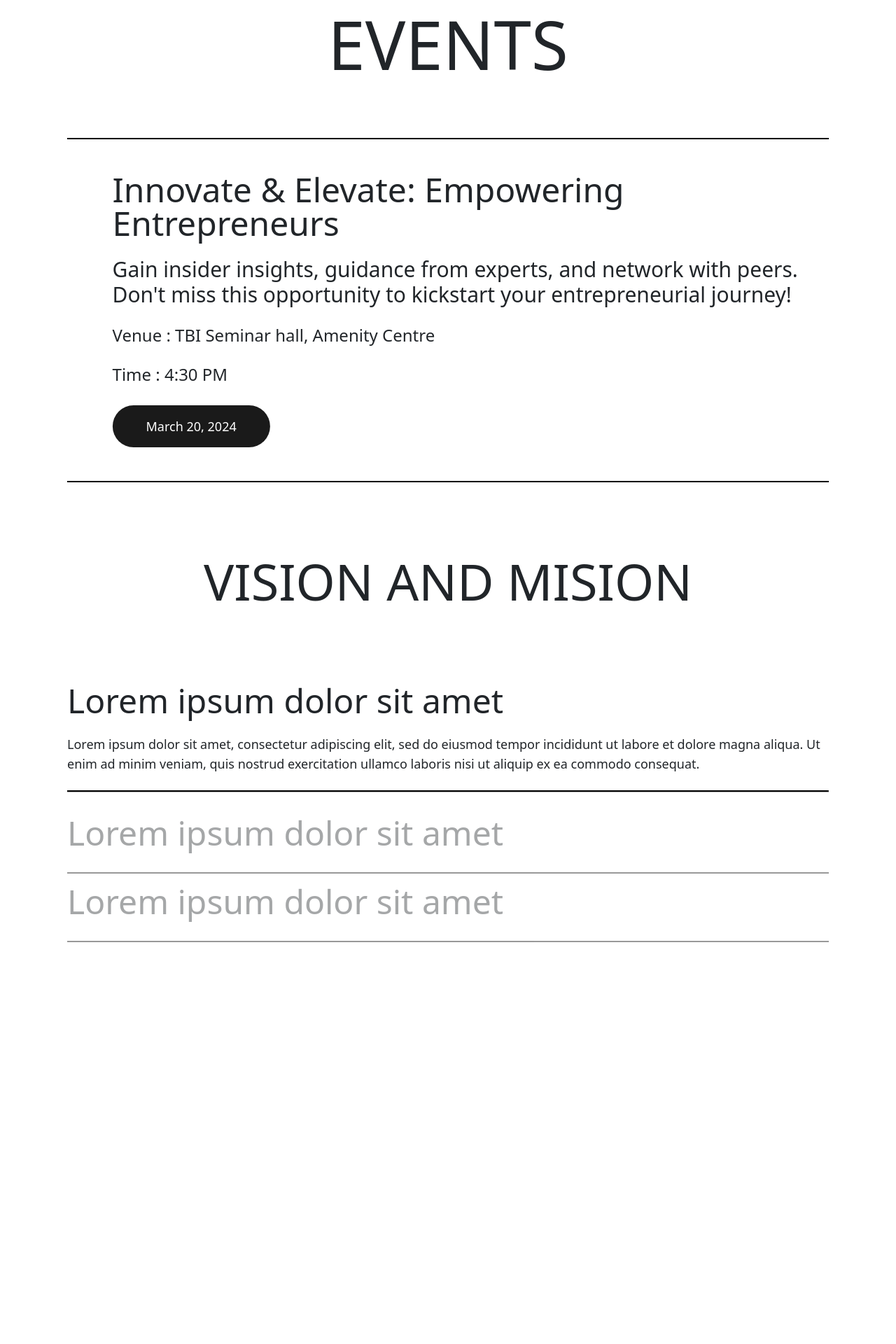
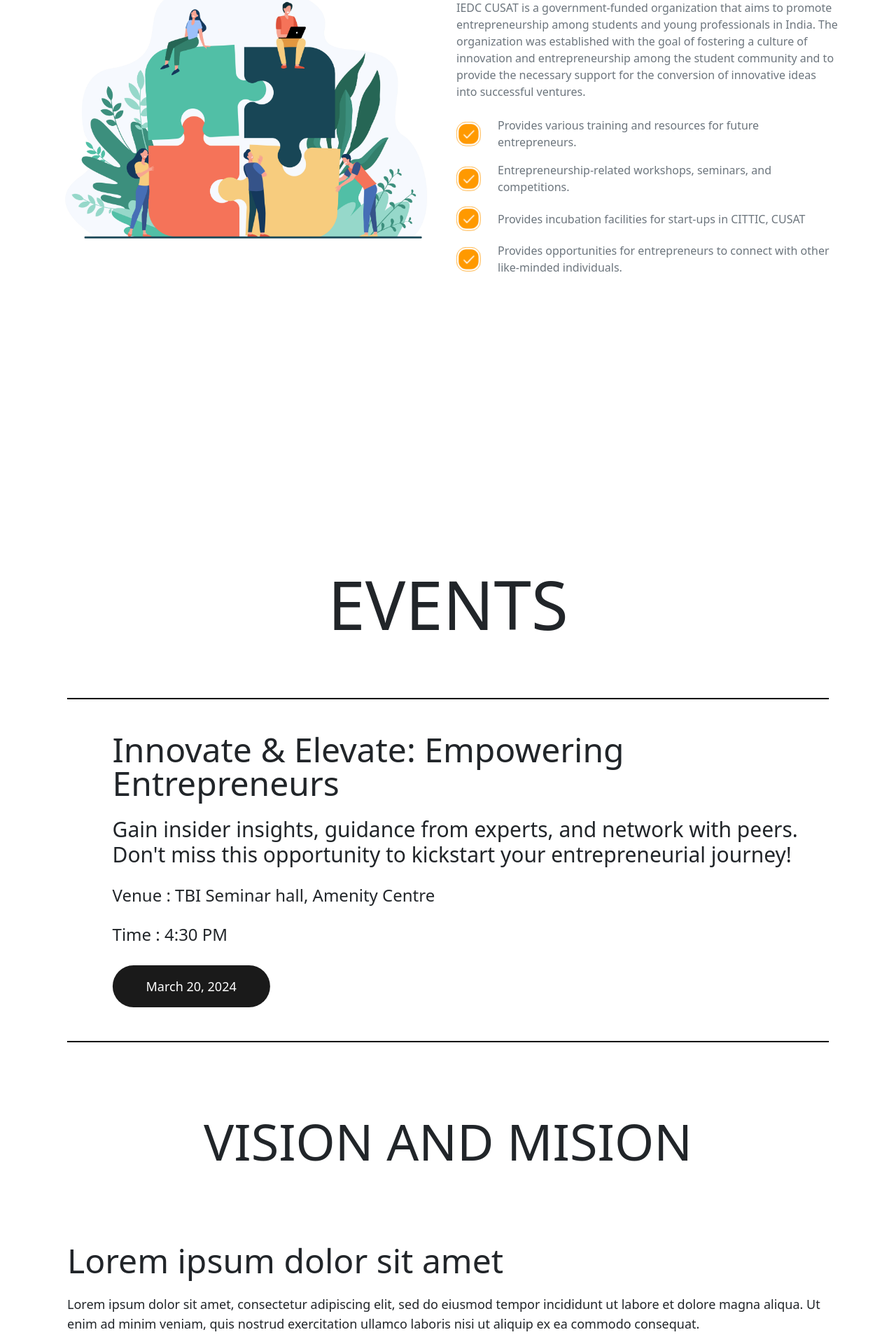
Before and after one commit to IEDC-CUSAT/iedc-website, a React (Create React App) app: page / in a window 1280 px wide. Shown: the part 1100-3020 px from the top of the page at 70% size. Before the commit the page ends 2446 px from the top, so only its background shows below. Built offline with nearby package versions, Linux system fonts and the light colour scheme.

Commit message:
About added

```diff
--- a/src/App.js
+++ b/src/App.js
@@ -1,8 +1,9 @@
 import Events from "./components/Events";
-import About from "./components/About";
+import Vision from "./components/Vision";
 import Header from "./components/Header";
 import Hero from "./components/Hero";
 import ScrollSection from "./components/ScrollSection/ScrollSection";
+import About from "./components/About";
 
 function App() {
   return (
@@ -10,8 +11,9 @@ function App() {
       <Hero />
       {/* <Header /> */}
       <ScrollSection />
+      <About />
       <Events />
-      <About />
+      <Vision />
     </div>
   );
 }
--- a/src/components/About.js
+++ b/src/components/About.js
@@ -1,140 +1,53 @@
-import React, { useState, useEffect, useRef } from 'react';
-import { motion } from 'framer-motion';
-
-
-
-const data = [
-    {
-        id: 1,
-        title: "Lorem ipsum dolor sit amet",
-        description: "Lorem ipsum dolor sit amet, consectetur adipiscing elit, sed do eiusmod tempor incididunt ut labore et dolore magna aliqua. Ut enim ad minim veniam, quis nostrud exercitation ullamco laboris nisi ut aliquip ex ea commodo consequat.",
-    },
-    {
-        id: 2,
-        title: "Lorem ipsum dolor sit amet",
-        description: "Lorem ipsum dolor sit amet, consectetur adipiscing elit, sed do eiusmod tempor incididunt ut labore et dolore magna aliqua. Ut enim ad minim veniam, quis nostrud exercitation ullamco laboris nisi ut aliquip ex ea commodo consequat.",
-    },
-    {
-        id: 3,
-        title: "Lorem ipsum dolor sit amet",
-        description: "Lorem ipsum dolor sit amet, consectetur adipiscing elit, sed do eiusmod tempor incididunt ut labore et dolore magna aliqua. Ut enim ad minim veniam, quis nostrud exercitation ullamco laboris nisi ut aliquip ex ea commodo consequat.",
-    },
-
-
-]
-
-const Card = ({ id, title, description, activeCard, onCardClick, pauseTimer, resumeTimer, time }) => {
-    const [isOpen, setIsOpen] = useState(activeCard === id);
-    const [isHovered, setIsHovered] = useState(false);
-
-    useEffect(() => {
-        setIsOpen(activeCard === id);
-    }, [activeCard, id]);
-
-    const handleHover = () => {
-        setIsHovered(true);
-        pauseTimer();
-    };
-
-    const handleHoverExit = () => {
-        setIsHovered(false);
-        resumeTimer();
-    };
-
-    return (
-        <div
-            className={`flex flex-col w-full border-opacity-40 border-black py-3 md:py-4 gap-2 cursor-pointer ${!isOpen && 'opacity-40  border-b-2'}`}
-            onMouseEnter={handleHover}
-            onMouseLeave={handleHoverExit}
-            onClick={() => onCardClick(id)}
-        >
-            <div className='grid grid-cols-9 flex-1'>
-                <p className='col-span-8 font-normal text-2xl md:text-5xl'>{title}</p>
-            </div>
-            {isOpen &&
-                <div className='grid grid-cols-10'>
-                    <p className='font-normal text-xs md:text-lg col-span-10'>{description}</p>
-                </div>
-            }
-            {isOpen &&
-                <div>
-                    <motion.div
-                        style={{ scaleX: activeCard ? 1 : 0, transformOrigin: "left" }}
-                        className='w-full h-0.5 bg-black'
-                        initial={{ scaleX: 0 }}
-                        animate={{ scaleX: isHovered ? time / 240 : activeCard ? 1 : 0 }}
-                        transition={{ duration: 6 }}
-                    />
-                    <div className='w-full h-[1px] bg-black opacity-30 mb-0.5' />
-                </div>
-            }
-        </div>
-    );
-};
+import React from 'react'
+import aboutImg from '../asssets/img/manager/about.jpg'
+import tick from '../asssets/img/manager/tick.png'
 
 const About = () => {
-    const [time, setTime] = useState(0);
-    const [activeCard, setActiveCard] = useState(1);
-    const [timerPaused, setTimerPaused] = useState(false);
-    const isMobile = window.innerWidth < 768;
+    return (
+        <section style={{minHeight : "100vh"}} className="pt-5" id="about">
+            <div className="container">
+                <div className="row">
+                    <div className="col-lg-6 pb-5"><img className="img-fluid" src={aboutImg} alt="" /></div>
+                    <div className="col-lg-6">
+                         {/* <h5 className="text-secondary">Easier decision making for</h5>  */}
+                        <p className="fs-7 fw-bold mb-2">About Us</p>
+                        <p className="mb-4 fw-medium text-secondary">
+                            IEDC CUSAT is a government-funded organization that aims to promote entrepreneurship among students and
+                            young professionals in India. The organization was established with the goal of fostering a culture of
+                            innovation and entrepreneurship among the student community and to provide the necessary support for the
+                            conversion of innovative ideas into successful ventures.<br />
+                        </p>
+                        <div className="d-flex align-items-center mb-3"> <img className="me-sm-4 me-2" src={tick}
+                            width="35" alt="tick" />
+                            <p className="fw-medium mb-0 text-secondary">Provides various training and resources for future
+                                entrepreneurs.<br /></p>
+                        </div>
+                        <div className="d-flex align-items-center mb-3"> <img className="me-sm-4 me-2" src={tick}
+                            width="35" alt="tick" />
+                            <p className="fw-medium mb-0 text-secondary">Entrepreneurship-related workshops, seminars, and competitions.
+                                <br />
+                            </p>
+                        </div>
+                        <div className="d-flex align-items-center mb-3"><img className="me-sm-4 me-2" src={tick}
+                            width="35" alt="tick" />
+                            <p className="fw-medium mb-0 text-secondary"> Provides incubation facilities for start-ups in CITTIC,
+                                CUSAT<br />
+                            </p>
+                        </div>
+                        <div className="d-flex align-items-center mb-3"> <img className="me-sm-4 me-2" src={tick}
+                            width="35" alt="tick" />
+                            <p className="fw-medium mb-0 text-secondary"> Provides opportunities for entrepreneurs to connect with other
+                                like-minded individuals.<br />
+                            </p>
+                        </div>
 
-
-
-    const handleCardClick = (id) => {
-        setActiveCard(id);
-        setTime(0);
-    };
-
-    const pauseTimer = () => {
-        setTimerPaused(true);
-    };
-
-    const resumeTimer = () => {
-        setTimerPaused(false);
-    };
-
-    useEffect(() => {
-        const timer = setTimeout(() => {
-            if (!timerPaused) {
-                setActiveCard((prevActiveCard) => (prevActiveCard === data.length ? 1 : prevActiveCard + 1));
-                setTime(0);
-            }
-        }, 4000);
-
-        const interval = setInterval(() => {
-            if (!timerPaused && time < 240) {
-                setTime((prevTime) => prevTime + 1);
-            }
-        }, 1000 / 60);
-
-        return () => {
-            clearTimeout(timer);
-            clearInterval(interval);
-        };
-    }, [activeCard, timerPaused, time]);
-
-    return (
-        <div className='w-full px-6 md:px-24 pb-0 md:pb-16'>
-            <p className='w-full md:w-full font-normal text-4xl md:text-7xl !leading-tight uppercase text-center pb-10 md:pb-[70px]'>Vision and Mision</p>
-            <div className='w-full flex flex-col-reverse md:flex-row overflow-hidden gap-x-16 gap-y-6'>
-                <div className='flex md:w-full h-full flex-col my-auto'>
-                    {data.map((cardDetail) => (
-                        <Card
-                            key={cardDetail.id} // added key prop
-                            id={cardDetail.id}
-                            title={cardDetail.title}
-                            description={cardDetail.description}
-                            activeCard={activeCard}
-                            onCardClick={handleCardClick}
-                            pauseTimer={pauseTimer}
-                            resumeTimer={resumeTimer}
-                            time={time}
-                        />
-                    ))}
+                    </div>
                 </div>
             </div>
-        </div>
-    );
-};
+        {/* </div> */}
 
-export default About;
+    </section >
+  )
+}
+
+export default About
--- /dev/null
+++ b/src/components/Vision.js
@@ -0,0 +1,140 @@
+import React, { useState, useEffect, useRef } from 'react';
+import { motion } from 'framer-motion';
+
+
+
+const data = [
+    {
+        id: 1,
+        title: "Lorem ipsum dolor sit amet",
+        description: "Lorem ipsum dolor sit amet, consectetur adipiscing elit, sed do eiusmod tempor incididunt ut labore et dolore magna aliqua. Ut enim ad minim veniam, quis nostrud exercitation ullamco laboris nisi ut aliquip ex ea commodo consequat.",
+    },
+    {
+        id: 2,
+        title: "Lorem ipsum dolor sit amet",
+        description: "Lorem ipsum dolor sit amet, consectetur adipiscing elit, sed do eiusmod tempor incididunt ut labore et dolore magna aliqua. Ut enim ad minim veniam, quis nostrud exercitation ullamco laboris nisi ut aliquip ex ea commodo consequat.",
+    },
+    {
+        id: 3,
+        title: "Lorem ipsum dolor sit amet",
+        description: "Lorem ipsum dolor sit amet, consectetur adipiscing elit, sed do eiusmod tempor incididunt ut labore et dolore magna aliqua. Ut enim ad minim veniam, quis nostrud exercitation ullamco laboris nisi ut aliquip ex ea commodo consequat.",
+    },
+
+
+]
+
+const Card = ({ id, title, description, activeCard, onCardClick, pauseTimer, resumeTimer, time }) => {
+    const [isOpen, setIsOpen] = useState(activeCard === id);
+    const [isHovered, setIsHovered] = useState(false);
+
+    useEffect(() => {
+        setIsOpen(activeCard === id);
+    }, [activeCard, id]);
+
+    const handleHover = () => {
+        setIsHovered(true);
+        pauseTimer();
+    };
+
+    const handleHoverExit = () => {
+        setIsHovered(false);
+        resumeTimer();
+    };
+
+    return (
+        <div
+            className={`flex flex-col w-full border-opacity-40 border-black py-3 md:py-4 gap-2 cursor-pointer ${!isOpen && 'opacity-40  border-b-2'}`}
+            onMouseEnter={handleHover}
+            onMouseLeave={handleHoverExit}
+            onClick={() => onCardClick(id)}
+        >
+            <div className='grid grid-cols-9 flex-1'>
+                <p className='col-span-8 font-normal text-2xl md:text-5xl'>{title}</p>
+            </div>
+            {isOpen &&
+                <div className='grid grid-cols-10'>
+                    <p className='font-normal text-xs md:text-lg col-span-10'>{description}</p>
+                </div>
+            }
+            {isOpen &&
+                <div>
+                    <motion.div
+                        style={{ scaleX: activeCard ? 1 : 0, transformOrigin: "left" }}
+                        className='w-full h-0.5 bg-black'
+                        initial={{ scaleX: 0 }}
+                        animate={{ scaleX: isHovered ? time / 240 : activeCard ? 1 : 0 }}
+                        transition={{ duration: 6 }}
+                    />
+                    <div className='w-full h-[1px] bg-black opacity-30 mb-0.5' />
+                </div>
+            }
+        </div>
+    );
+};
+
+const Vision = () => {
+    const [time, setTime] = useState(0);
+    const [activeCard, setActiveCard] = useState(1);
+    const [timerPaused, setTimerPaused] = useState(false);
+    const isMobile = window.innerWidth < 768;
+
+
+
+    const handleCardClick = (id) => {
+        setActiveCard(id);
+        setTime(0);
+    };
+
+    const pauseTimer = () => {
+        setTimerPaused(true);
+    };
+
+    const resumeTimer = () => {
+        setTimerPaused(false);
+    };
+
+    useEffect(() => {
+        const timer = setTimeout(() => {
+            if (!timerPaused) {
+                setActiveCard((prevActiveCard) => (prevActiveCard === data.length ? 1 : prevActiveCard + 1));
+                setTime(0);
+            }
+        }, 4000);
+
+        const interval = setInterval(() => {
+            if (!timerPaused && time < 240) {
+                setTime((prevTime) => prevTime + 1);
+            }
+        }, 1000 / 60);
+
+        return () => {
+            clearTimeout(timer);
+            clearInterval(interval);
+        };
+    }, [activeCard, timerPaused, time]);
+
+    return (
+        <div className='w-full px-6 md:px-24 pb-8 md:pb-16'>
+            <p className='w-full md:w-full font-normal text-4xl md:text-7xl !leading-tight uppercase text-center pb-10 md:pb-[70px]'>Vision and Mision</p>
+            <div className='w-full flex flex-col-reverse md:flex-row overflow-hidden gap-x-16 gap-y-6'>
+                <div className='flex md:w-full h-full flex-col my-auto'>
+                    {data.map((cardDetail) => (
+                        <Card
+                            key={cardDetail.id} // added key prop
+                            id={cardDetail.id}
+                            title={cardDetail.title}
+                            description={cardDetail.description}
+                            activeCard={activeCard}
+                            onCardClick={handleCardClick}
+                            pauseTimer={pauseTimer}
+                            resumeTimer={resumeTimer}
+                            time={time}
+                        />
+                    ))}
+                </div>
+            </div>
+        </div>
+    );
+};
+
+export default Vision;
```
